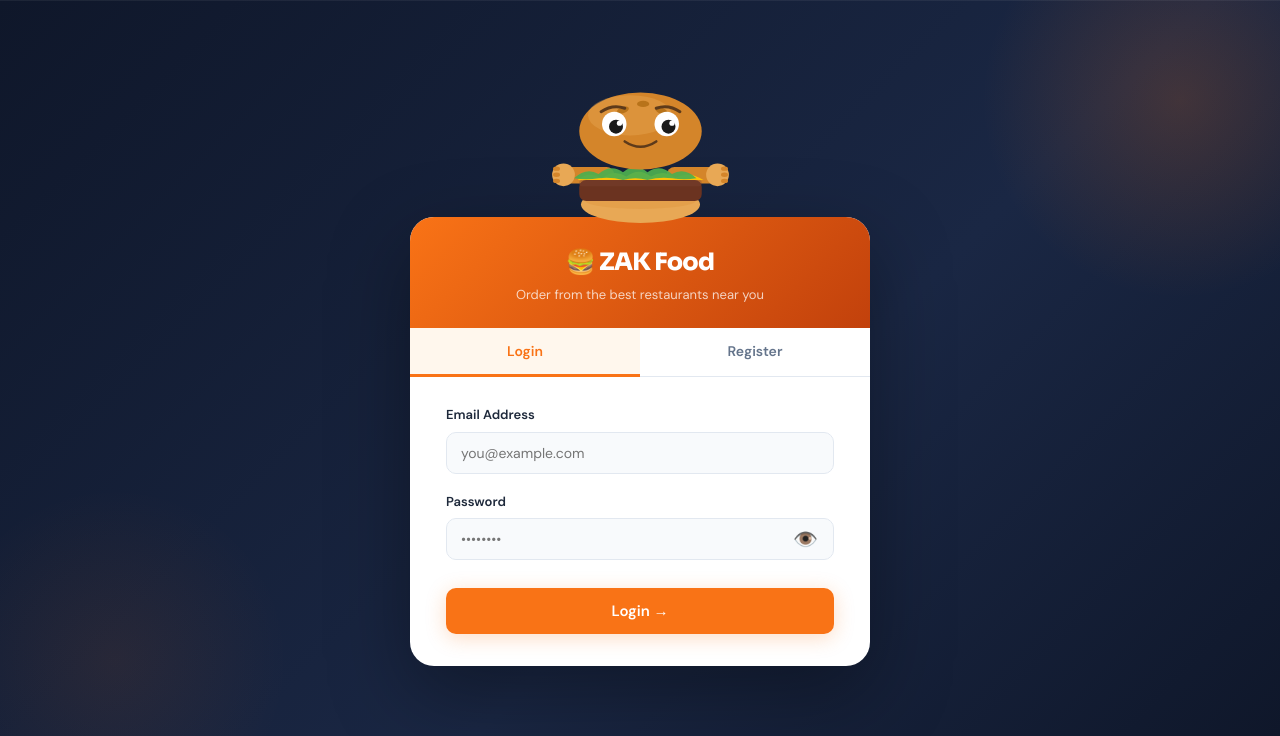
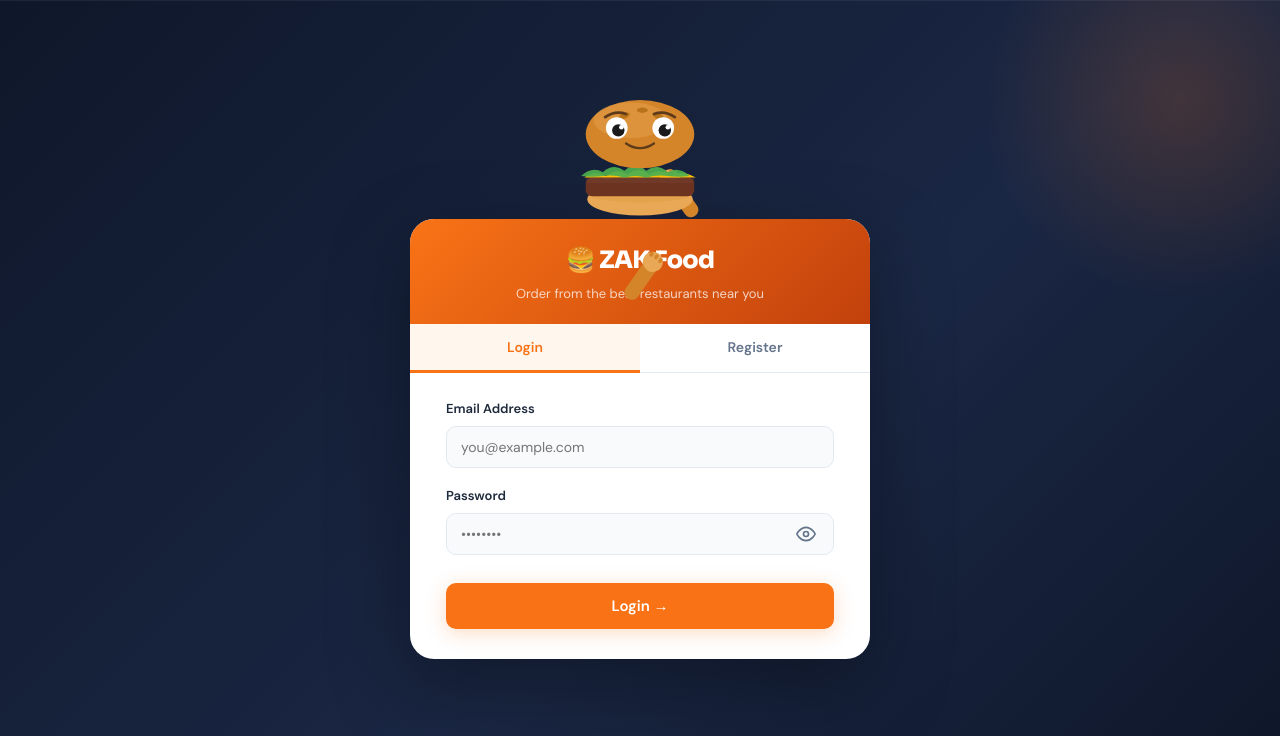
Before and after one commit to Khalid-Mahran/zak_food, a PHP site: page /login.php in a window 1280 px wide. Shown: the part 64-800 px from the top of the page. Run offline with PHP 8.4, Linux system fonts and the light colour scheme.

Commit message:
fix: burger arms position - tuck below burger body

```diff
--- a/login.php
+++ b/login.php
@@ -1,121 +1,106 @@
 <?php
 require_once 'includes/auth.php';
+$login_error=''; $reg_error=''; $reg_success=''; $active_tab='login';
 
-$login_error = '';
-$reg_error   = '';
-$reg_success = '';
-$active_tab  = 'login';
-
-if ($_SERVER['REQUEST_METHOD'] === 'POST' && isset($_POST['action']) && $_POST['action'] === 'login') {
-    $email    = mysqli_real_escape_string($conn, $_POST['email']);
-    $password = $_POST['password'];
-    $result   = mysqli_query($conn, "SELECT * FROM users WHERE email='$email' LIMIT 1");
-    if ($result && mysqli_num_rows($result) === 1) {
-        $user = mysqli_fetch_assoc($result);
-        if (!password_verify($password, $user['password'])) {
-            $login_error = 'Wrong password!';
-        } elseif ($user['role']==='vendor' && intval($user['is_approved'])!==1) {
-            $login_error = 'Account pending admin approval.';
-        } else {
-            $_SESSION['user_id'] = $user['id'];
-            $_SESSION['name']    = $user['name'];
-            $_SESSION['role']    = $user['role'];
-            redirectByRole($user['role']);
-        }
-    } else {
-        $login_error = 'Email not found!';
-    }
+if($_SERVER['REQUEST_METHOD']==='POST'&&isset($_POST['action'])&&$_POST['action']==='login'){
+    $email=mysqli_real_escape_string($conn,$_POST['email']);
+    $password=$_POST['password'];
+    $result=mysqli_query($conn,"SELECT * FROM users WHERE email='$email' LIMIT 1");
+    if($result&&mysqli_num_rows($result)===1){
+        $user=mysqli_fetch_assoc($result);
+        if(!password_verify($password,$user['password'])){$login_error='Wrong password!';}
+        elseif($user['role']==='vendor'&&intval($user['is_approved'])!==1){$login_error='Account pending admin approval.';}
+        else{$_SESSION['user_id']=$user['id'];$_SESSION['name']=$user['name'];$_SESSION['role']=$user['role'];redirectByRole($user['role']);}
+    }else{$login_error='Email not found!';}
 }
-
-if ($_SERVER['REQUEST_METHOD'] === 'POST' && isset($_POST['action']) && $_POST['action'] === 'register') {
-    $active_tab = 'register';
-    $name     = mysqli_real_escape_string($conn, trim($_POST['name']));
-    $email    = mysqli_real_escape_string($conn, trim($_POST['email']));
-    $role     = mysqli_real_escape_string($conn, $_POST['role']);
-    $phone    = mysqli_real_escape_string($conn, trim($_POST['phone']));
-    $password = password_hash($_POST['password'], PASSWORD_DEFAULT);
-    if ($role === 'admin') {
-        $reg_error = 'Admin registration not allowed.';
-    } else {
-        $check = mysqli_query($conn, "SELECT id FROM users WHERE email='$email'");
-        if (mysqli_num_rows($check) > 0) {
-            $reg_error = 'Email already exists.';
-        } else {
-            $approved = $role==='vendor' ? 0 : 1;
-            mysqli_query($conn, "INSERT INTO users (name,email,password,role,phone,is_approved) VALUES ('$name','$email','$password','$role','$phone',$approved)");
-            $active_tab = 'login';
-            $reg_success = $role==='vendor' ? 'Restaurant request sent! Pending admin approval.' : 'Account created! You can login now.';
+if($_SERVER['REQUEST_METHOD']==='POST'&&isset($_POST['action'])&&$_POST['action']==='register'){
+    $active_tab='register';
+    $name=mysqli_real_escape_string($conn,trim($_POST['name']));
+    $email=mysqli_real_escape_string($conn,trim($_POST['email']));
+    $role=mysqli_real_escape_string($conn,$_POST['role']);
+    $phone=mysqli_real_escape_string($conn,trim($_POST['phone']));
+    $password=password_hash($_POST['password'],PASSWORD_DEFAULT);
+    if($role==='admin'){$reg_error='Admin registration not allowed.';}
+    else{
+        $check=mysqli_query($conn,"SELECT id FROM users WHERE email='$email'");
+        if(mysqli_num_rows($check)>0){$reg_error='Email already exists.';}
+        else{
+            $approved=$role==='vendor'?0:1;
+            mysqli_query($conn,"INSERT INTO users (name,email,password,role,phone,is_approved) VALUES ('$name','$email','$password','$role','$phone',$approved)");
+            $active_tab='login';
+            $reg_success=$role==='vendor'?'Restaurant request sent! Pending admin approval.':'Account created! You can login now.';
         }
     }
 }
-
 include 'includes/header.php';
 ?>
 <style>
 .auth-page{min-height:calc(100vh - 64px);display:flex;flex-direction:column;align-items:center;justify-content:center;padding:32px 20px 48px;background:linear-gradient(135deg,#0f172a 0%,#1a2744 60%,#0f172a 100%);position:relative;overflow:hidden;}
 .auth-page::before{content:'';position:absolute;top:-100px;right:-100px;width:400px;height:400px;background:radial-gradient(circle,rgba(249,115,22,0.18) 0%,transparent 70%);border-radius:50%;pointer-events:none;}
-.auth-page::after{content:'';position:absolute;bottom:-100px;left:-60px;width:350px;height:350px;background:radial-gradient(circle,rgba(249,115,22,0.08) 0%,transparent 70%);border-radius:50%;pointer-events:none;}
 
-.burger-stage{position:relative;width:200px;height:175px;display:flex;align-items:center;justify-content:center;margin-bottom:-12px;z-index:2;}
-.bubble{position:absolute;top:-10px;left:50%;transform:translateX(-50%) scale(0);background:#fff0f0;border:2.5px solid #fca5a5;border-radius:18px;padding:10px 18px;font-size:13px;font-weight:700;color:#dc2626;white-space:nowrap;transform-origin:bottom center;transition:transform 0.35s cubic-bezier(.34,1.56,.64,1);pointer-events:none;z-index:10;box-shadow:0 4px 16px rgba(220,38,38,0.15);}
+.burger-stage{position:relative;width:240px;height:160px;display:flex;align-items:flex-end;justify-content:center;margin-bottom:-2px;z-index:3;}
+
+.bubble{position:absolute;top:-8px;left:50%;transform:translateX(-50%) scale(0);background:#fff0f0;border:2.5px solid #fca5a5;border-radius:18px;padding:9px 16px;font-size:13px;font-weight:700;color:#dc2626;white-space:nowrap;transform-origin:bottom center;transition:transform 0.35s cubic-bezier(.34,1.56,.64,1);pointer-events:none;z-index:10;box-shadow:0 4px 16px rgba(220,38,38,0.15);}
 .bubble::after{content:'';position:absolute;bottom:-11px;left:50%;transform:translateX(-50%);border:10px solid transparent;border-top:10px solid #fca5a5;}
 .bubble.show{transform:translateX(-50%) scale(1);}
 
-@keyframes bshake{0%,100%{transform:translateX(0)}12%{transform:translateX(-11px)}25%{transform:translateX(11px)}37%{transform:translateX(-8px)}50%{transform:translateX(8px)}62%{transform:translateX(-5px)}75%{transform:translateX(5px)}87%{transform:translateX(-2px)}}
+@keyframes bshake{0%,100%{transform:translateX(0)}12%{transform:translateX(-12px)}25%{transform:translateX(12px)}37%{transform:translateX(-9px)}50%{transform:translateX(9px)}62%{transform:translateX(-5px)}75%{transform:translateX(5px)}87%{transform:translateX(-2px)}}
 .shaking{animation:bshake 0.65s ease-in-out;}
 
-.arm-l{transform-origin:68px 138px;transform:rotate(0deg);transition:transform 0.5s cubic-bezier(.34,1.56,.64,1);transform-box:fill-box;}
-.arm-r{transform-origin:132px 138px;transform:rotate(0deg);transition:transform 0.5s cubic-bezier(.34,1.56,.64,1);transform-box:fill-box;}
+.arm-l{transform-origin:68px 138px;transform:rotate(55deg);transition:transform 0.5s cubic-bezier(.34,1.56,.64,1);transform-box:fill-box;}
+.arm-r{transform-origin:132px 138px;transform:rotate(-55deg);transition:transform 0.5s cubic-bezier(.34,1.56,.64,1);transform-box:fill-box;}
 .covering .arm-l{transform:rotate(-115deg);}
 .covering .arm-r{transform:rotate(115deg);}
-.peeking .arm-l{transform:rotate(-82deg);}
+.peeking .arm-l{transform:rotate(-80deg);}
 .peeking .arm-r{transform:rotate(92deg);}
 .blush{transition:opacity 0.35s;}
 
-.auth-card{background:white;border-radius:24px;width:100%;max-width:460px;overflow:hidden;box-shadow:0 28px 80px rgba(0,0,0,0.35);position:relative;z-index:1;}
-.auth-header{background:linear-gradient(135deg,#f97316,#c2410c);padding:26px 40px 22px;text-align:center;}
+.auth-card{background:white;border-radius:24px;width:100%;max-width:460px;overflow:hidden;box-shadow:0 28px 80px rgba(0,0,0,0.35);position:relative;z-index:2;}
+.auth-header{background:linear-gradient(135deg,#f97316,#c2410c);padding:22px 40px 20px;text-align:center;}
 .auth-logo{font-family:'Sora',sans-serif;font-size:24px;font-weight:800;color:white;letter-spacing:-0.03em;}
 .auth-header p{color:rgba(255,255,255,0.75);font-size:13px;margin-top:4px;}
 .auth-tabs{display:flex;border-bottom:1px solid #e2e8f0;}
 .auth-tab{flex:1;padding:14px;text-align:center;font-weight:700;font-size:14px;color:#64748b;cursor:pointer;border:none;background:none;font-family:'DM Sans',sans-serif;transition:all 0.2s;border-bottom:3px solid transparent;margin-bottom:-1px;}
 .auth-tab.active{color:#f97316;border-bottom-color:#f97316;background:#fff7ed;}
-.auth-body{padding:28px 36px 32px;}
+.auth-body{padding:26px 36px 30px;}
 .auth-body form{background:none;border:none;box-shadow:none;padding:0;max-width:none;margin:0;}
 .auth-body .btn{width:100%;padding:13px;font-size:15px;margin-top:4px;margin-right:0;justify-content:center;}
 .pw-wrap{position:relative;}
 .pw-wrap input{padding-right:46px;margin-bottom:0;}
-.pw-eye{position:absolute;right:12px;top:50%;transform:translateY(-50%);border:none;background:none;cursor:pointer;font-size:20px;padding:4px;line-height:1;color:#64748b;border-radius:6px;transition:color 0.2s;}
-.pw-eye:hover{color:#0f172a;}
+.pw-eye{position:absolute;right:12px;top:50%;transform:translateY(-50%);border:none;background:none;cursor:pointer;font-size:18px;padding:4px;line-height:1;color:#64748b;border-radius:6px;transition:color 0.2s;display:flex;align-items:center;justify-content:center;width:32px;height:32px;}
+.pw-eye:hover{color:#0f172a;background:#f1f5f9;}
 </style>
 
 <div class="auth-page">
-
-  <!-- BURGER CHARACTER -->
   <div class="burger-stage">
     <div class="bubble" id="bub">Wrong email or password!</div>
-    <svg id="bsvg" viewBox="0 0 200 200" width="175" height="175" style="overflow:visible">
-      <!-- Left arm -->
+    <svg id="bsvg" viewBox="0 0 200 200" width="210" height="155" style="overflow:visible;display:block;">
+
+      <!-- Arms (drawn first so burger renders on top) -->
       <g class="arm-l" id="armL">
-        <rect x="2" y="129" width="68" height="19" rx="9" fill="#D4852A"/>
-        <circle cx="12" cy="138" r="13" fill="#E8A855"/>
-        <ellipse cx="4" cy="131" rx="4" ry="2.5" fill="#D4852A"/>
-        <ellipse cx="4" cy="138" rx="4" ry="2.5" fill="#D4852A"/>
-        <ellipse cx="4" cy="145" rx="4" ry="2.5" fill="#D4852A"/>
+        <rect x="4" y="129" width="66" height="19" rx="9" fill="#D4852A"/>
+        <circle cx="13" cy="138" r="13" fill="#E8A855"/>
+        <ellipse cx="6" cy="131" rx="3.5" ry="2.5" fill="#D4852A"/>
+        <ellipse cx="5" cy="138" rx="3.5" ry="2.5" fill="#D4852A"/>
+        <ellipse cx="6" cy="145" rx="3.5" ry="2.5" fill="#D4852A"/>
       </g>
-      <!-- Right arm -->
       <g class="arm-r" id="armR">
-        <rect x="130" y="129" width="68" height="19" rx="9" fill="#D4852A"/>
-        <circle cx="188" cy="138" r="13" fill="#E8A855"/>
-        <ellipse cx="196" cy="131" rx="4" ry="2.5" fill="#D4852A"/>
-        <ellipse cx="196" cy="138" rx="4" ry="2.5" fill="#D4852A"/>
-        <ellipse cx="196" cy="145" rx="4" ry="2.5" fill="#D4852A"/>
+        <rect x="130" y="129" width="66" height="19" rx="9" fill="#D4852A"/>
+        <circle cx="187" cy="138" r="13" fill="#E8A855"/>
+        <ellipse cx="194" cy="131" rx="3.5" ry="2.5" fill="#D4852A"/>
+        <ellipse cx="195" cy="138" rx="3.5" ry="2.5" fill="#D4852A"/>
+        <ellipse cx="194" cy="145" rx="3.5" ry="2.5" fill="#D4852A"/>
       </g>
+
       <!-- Bottom bun -->
       <ellipse cx="100" cy="172" rx="68" ry="21" fill="#E8A855"/>
-      <ellipse cx="100" cy="168" rx="63" ry="9" fill="#D4852A" opacity="0.22"/>
+      <ellipse cx="100" cy="167" rx="63" ry="9" fill="#D4852A" opacity="0.2"/>
       <!-- Patty -->
       <rect x="30" y="144" width="140" height="24" rx="8" fill="#6B3320"/>
       <rect x="30" y="144" width="140" height="7" rx="3" fill="#7D4535" opacity="0.35"/>
+      <ellipse cx="58" cy="144" rx="6" ry="3.5" fill="#7D4535" opacity="0.4"/>
+      <ellipse cx="100" cy="142" rx="6" ry="3.5" fill="#7D4535" opacity="0.4"/>
+      <ellipse cx="142" cy="144" rx="6" ry="3.5" fill="#7D4535" opacity="0.4"/>
       <!-- Cheese -->
       <path d="M28,144 Q42,133 56,142 Q70,131 84,140 Q98,129 112,140 Q126,131 140,142 Q154,133 172,144 Z" fill="#FFC107"/>
       <!-- Lettuce -->
@@ -148,45 +133,37 @@ include 'includes/header.php';
     </svg>
   </div>
 
-  <!-- AUTH CARD -->
   <div class="auth-card">
     <div class="auth-header">
-      <div class="auth-logo">🍔 ZAK Food</div>
+      <div class="auth-logo">&#127828; ZAK Food</div>
       <p>Order from the best restaurants near you</p>
     </div>
-
     <div class="auth-tabs">
       <button class="auth-tab <?php echo $active_tab==='login'?'active':''; ?>" id="tab-login" onclick="switchTab('login')">Login</button>
       <button class="auth-tab <?php echo $active_tab==='register'?'active':''; ?>" id="tab-reg" onclick="switchTab('register')">Register</button>
     </div>
 
-    <!-- LOGIN -->
     <div class="auth-body" id="body-login" style="display:<?php echo $active_tab==='login'?'block':'none';?>">
-      <?php if($login_error): ?>
-        <div class="alert"><?php echo $login_error; ?></div>
-      <?php endif; ?>
-      <?php if($reg_success): ?>
-        <div class="alert success"><?php echo $reg_success; ?></div>
-      <?php endif; ?>
+      <?php if($login_error): ?><div class="alert"><?php echo $login_error; ?></div><?php endif; ?>
+      <?php if($reg_success): ?><div class="alert success"><?php echo $reg_success; ?></div><?php endif; ?>
       <form method="POST">
         <input type="hidden" name="action" value="login">
         <label>Email Address</label>
         <input type="email" name="email" id="em" placeholder="you@example.com" required>
         <label>Password</label>
         <div class="pw-wrap">
-          <input type="password" name="password" id="pw" placeholder="••••••••" required>
-          <button class="pw-eye" id="eyeBtn" type="button">👁️</button>
+          <input type="password" name="password" id="pw" placeholder="&bull;&bull;&bull;&bull;&bull;&bull;&bull;&bull;" required>
+          <button class="pw-eye" id="eyeBtn" type="button" title="Show password">
+            <svg width="20" height="20" viewBox="0 0 24 24" fill="none" stroke="currentColor" stroke-width="2" stroke-linecap="round" stroke-linejoin="round" id="eyeIcon"><path d="M1 12s4-8 11-8 11 8 11 8-4 8-11 8-11-8-11-8z"/><circle cx="12" cy="12" r="3"/></svg>
+          </button>
         </div>
         <br>
-        <button class="btn" type="submit">Login →</button>
+        <button class="btn" type="submit">Login &#8594;</button>
       </form>
     </div>
 
-    <!-- REGISTER -->
     <div class="auth-body" id="body-reg" style="display:<?php echo $active_tab==='register'?'block':'none';?>">
-      <?php if($reg_error): ?>
-        <div class="alert"><?php echo $reg_error; ?></div>
-      <?php endif; ?>
+      <?php if($reg_error): ?><div class="alert"><?php echo $reg_error; ?></div><?php endif; ?>
       <form method="POST">
         <input type="hidden" name="action" value="register">
         <label>Full Name</label>
@@ -197,17 +174,19 @@ include 'includes/header.php';
         <input type="text" name="phone" placeholder="01XXXXXXXXX">
         <label>Password</label>
         <div class="pw-wrap">
-          <input type="password" name="password" placeholder="••••••••" required>
-          <button class="pw-eye" type="button" onclick="var i=this.previousElementSibling;i.type=i.type==='password'?'text':'password';this.textContent=i.type==='password'?'👁️':'🙈';">👁️</button>
+          <input type="password" name="password" id="pw2" placeholder="&bull;&bull;&bull;&bull;&bull;&bull;&bull;&bull;" required>
+          <button class="pw-eye" type="button" onclick="var i=this.previousElementSibling;var v=i.type==='password';i.type=v?'text':'password';this.innerHTML=v?'<svg width=20 height=20 viewBox=&quot;0 0 24 24&quot; fill=none stroke=currentColor stroke-width=2 stroke-linecap=round><path d=&quot;M17.94 17.94A10.07 10.07 0 0112 20c-7 0-11-8-11-8a18.45 18.45 0 015.06-5.94&quot;/><path d=&quot;M9.9 4.24A9.12 9.12 0 0112 4c7 0 11 8 11 8a18.5 18.5 0 01-2.16 3.19&quot;/><line x1=1 y1=1 x2=23 y2=23/></svg>':'<svg width=20 height=20 viewBox=&quot;0 0 24 24&quot; fill=none stroke=currentColor stroke-width=2 stroke-linecap=round><path d=&quot;M1 12s4-8 11-8 11 8 11 8-4 8-11 8-11-8-11-8z&quot;/><circle cx=12 cy=12 r=3/></svg>';" title="Show/hide password">
+            <svg width="20" height="20" viewBox="0 0 24 24" fill="none" stroke="currentColor" stroke-width="2" stroke-linecap="round"><path d="M1 12s4-8 11-8 11 8 11 8-4 8-11 8-11-8-11-8z"/><circle cx="12" cy="12" r="3"/></svg>
+          </button>
         </div>
         <br>
         <label>Account Type</label>
         <select name="role" required>
-          <option value="customer">🛒 Customer — Order food</option>
-          <option value="vendor">🏪 Restaurant / Vendor</option>
-          <option value="delivery">🏍️ Delivery Worker</option>
+          <option value="customer">Customer &#8212; Order food</option>
+          <option value="vendor">Restaurant / Vendor</option>
+          <option value="delivery">Delivery Worker</option>
         </select>
-        <button class="btn" type="submit">Create Account →</button>
+        <button class="btn" type="submit">Create Account &#8594;</button>
       </form>
     </div>
   </div>
@@ -220,17 +199,13 @@ include 'includes/header.php';
   var pw=document.getElementById('pw');
   var em=document.getElementById('em');
   var eye=document.getElementById('eyeBtn');
-  var pL=document.getElementById('pL');
-  var pR=document.getElementById('pR');
+  var eyeIcon=document.getElementById('eyeIcon');
+  var pL=document.getElementById('pL'),pR=document.getElementById('pR');
   var mth=document.getElementById('mth');
-  var bwL=document.getElementById('bwL');
-  var bwR=document.getElementById('bwR');
-  var bshL=document.getElementById('bshL');
-  var bshR=document.getElementById('bshR');
-  var lidL=document.getElementById('lidL');
-  var lidR=document.getElementById('lidR');
-  var state='normal';
-  var pwVis=false;
+  var bwL=document.getElementById('bwL'),bwR=document.getElementById('bwR');
+  var bshL=document.getElementById('bshL'),bshR=document.getElementById('bshR');
+  var lidL=document.getElementById('lidL'),lidR=document.getElementById('lidR');
+  var state='normal',pwVis=false;
 
   function normal(){
     state='normal';
@@ -241,11 +216,9 @@ include 'includes/header.php';
     bwL.setAttribute('d','M55,66 Q68,57 82,62');
     bwR.setAttribute('d','M118,62 Q132,57 145,66');
     bshL.setAttribute('opacity','0'); bshR.setAttribute('opacity','0');
-    lidL.setAttribute('height','0'); lidL.setAttribute('y','66');
-    lidR.setAttribute('height','0'); lidR.setAttribute('y','66');
+    lidL.setAttribute('height','0'); lidR.setAttribute('height','0');
     bub.classList.remove('show');
   }
-
   function cover(){
     if(state==='covering') return;
     state='covering';
@@ -253,7 +226,6 @@ include 'includes/header.php';
     bshL.setAttribute('opacity','0.7'); bshR.setAttribute('opacity','0.7');
     mth.setAttribute('d','M86,102 Q100,107 114,102');
   }
-
   function peek(){
     state='peeking';
     s.classList.remove('covering'); s.classList.add('peeking');
@@ -263,7 +235,6 @@ include 'includes/header.php';
     bshL.setAttribute('opacity','0.9'); bshR.setAttribute('opacity','0.3');
     mth.setAttribute('d','M86,102 Q100,107 114,102');
   }
-
   function error(msg){
     state='error';
     s.classList.remove('covering','peeking');
@@ -278,30 +249,28 @@ include 'includes/header.php';
     bub.textContent=msg||'Wrong email or password!';
     bub.classList.add('show');
     s.classList.remove('shaking'); void s.offsetWidth; s.classList.add('shaking');
-    setTimeout(function(){ s.classList.remove('shaking'); },700);
-    setTimeout(function(){ if(state==='error') normal(); },3500);
+    setTimeout(function(){s.classList.remove('shaking');},700);
+    setTimeout(function(){if(state==='error') normal();},3500);
   }
-
   if(pw){
-    pw.addEventListener('focus', function(){ if(state==='normal') cover(); });
-    pw.addEventListener('blur',  function(){ if(state==='covering'||state==='peeking') normal(); });
+    pw.addEventListener('focus',function(){if(state==='normal') cover();});
+    pw.addEventListener('blur',function(){if(state==='covering'||state==='peeking') normal();});
   }
-  if(em){
-    em.addEventListener('focus', function(){ if(state!=='normal') normal(); });
-  }
+  if(em) em.addEventListener('focus',function(){if(state!=='normal') normal();});
   if(eye){
-    eye.addEventListener('mousedown', function(e){ e.preventDefault(); });
-    eye.addEventListener('click', function(){
+    eye.addEventListener('mousedown',function(e){e.preventDefault();});
+    eye.addEventListener('click',function(){
       pwVis=!pwVis;
       pw.type=pwVis?'text':'password';
-      eye.textContent=pwVis?'🙈':'👁️';
+      eyeIcon.innerHTML=pwVis
+        ?'<path d="M17.94 17.94A10.07 10.07 0 0112 20c-7 0-11-8-11-8a18.45 18.45 0 015.06-5.94"/><path d="M9.9 4.24A9.12 9.12 0 0112 4c7 0 11 8 11 8a18.5 18.5 0 01-2.16 3.19"/><line x1="1" y1="1" x2="23" y2="23"/>'
+        :'<path d="M1 12s4-8 11-8 11 8 11 8-4 8-11 8-11-8-11-8z"/><circle cx="12" cy="12" r="3"/>';
       if(pwVis) peek();
-      else { if(document.activeElement===pw) cover(); else normal(); }
+      else{if(document.activeElement===pw) cover(); else normal();}
     });
   }
-
   <?php if($login_error): ?>
-  setTimeout(function(){ error(<?php echo json_encode($login_error); ?>); }, 150);
+  setTimeout(function(){error(<?php echo json_encode($login_error);?>);},200);
   <?php endif; ?>
 })();
 
```
